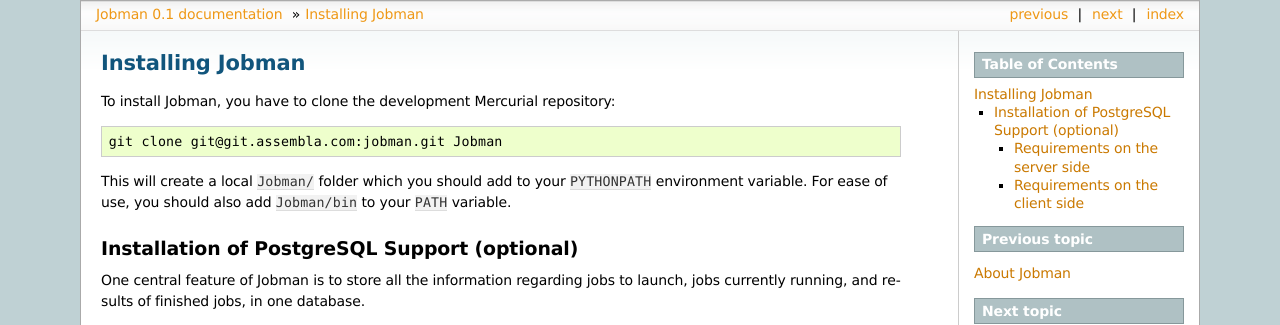
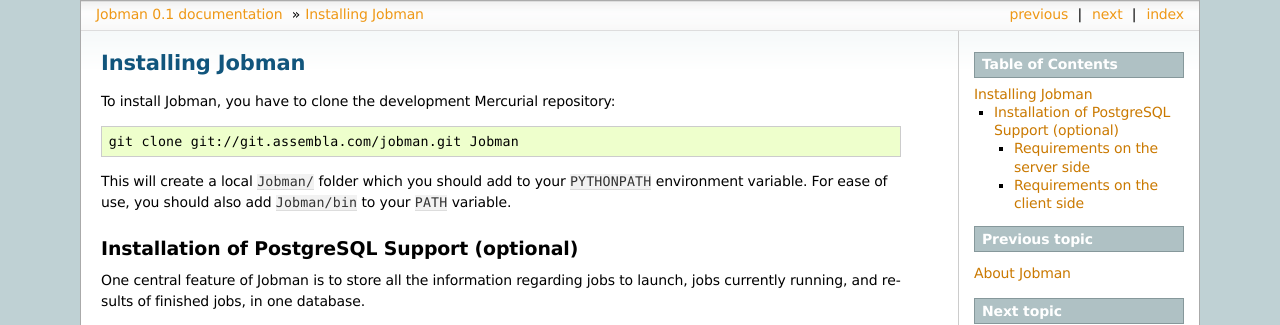
Before and after one commit to crmne/jobman, a Sphinx documentation site: the page built from doc/install.txt, in a window 1280 px wide. Shown: the top 325 px of the page. Built offline with Sphinx 7.4.7, drawn with Linux system fonts in a browser that asks for light colours; formulas are drawn with MathJax 3.

Commit message:
Use the anonymous path.

```diff
--- a/doc/install.txt
+++ b/doc/install.txt
@@ -7,7 +7,7 @@
 
 .. code-block:: bash
 
-    git clone git@git.assembla.com:jobman.git Jobman
+    git clone git://git.assembla.com/jobman.git Jobman
 
 This will create a local ``Jobman/`` folder which you should add to your
 ``PYTHONPATH`` environment variable. For ease of use, you should also add
```
